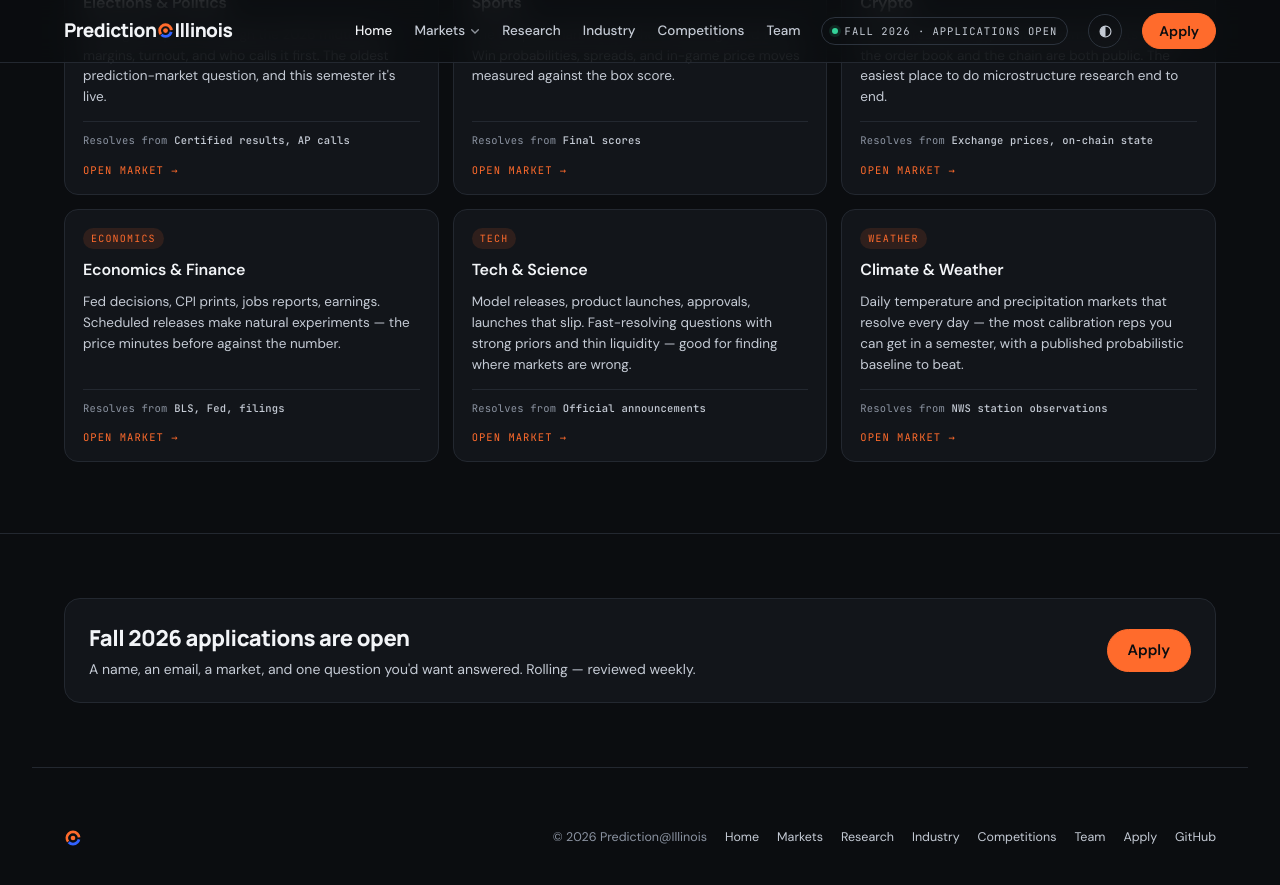
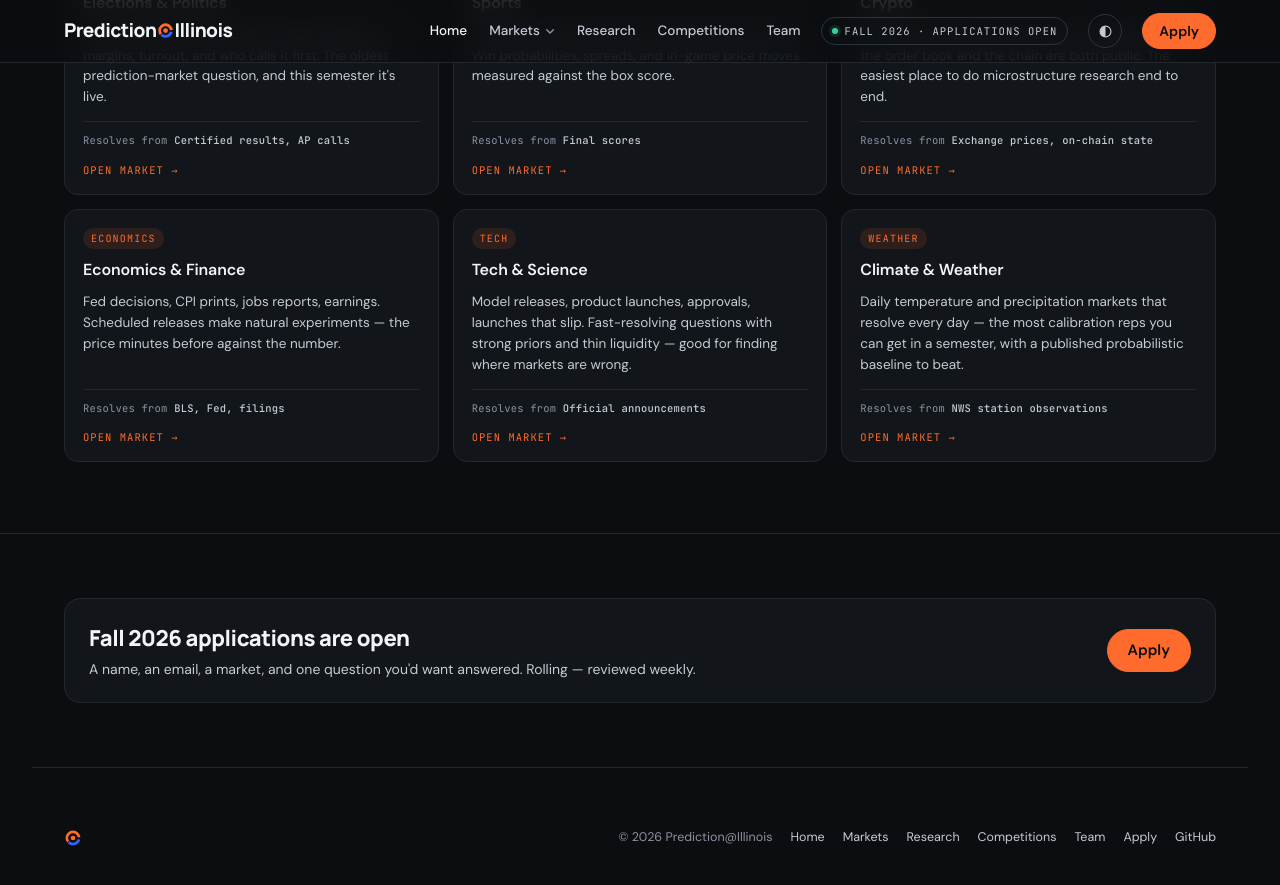
Before and after one commit to Prediction-Illinois/prediction-illinois.github.io, a Jekyll site: the page built from index.html, in a window 1280 px wide and 900 px high, scrolled down 817 px. Shown: the top 885 px of the window. Built offline with Jekyll 4.4.1, drawn with Linux system fonts in a browser that asks for light colours.

Commit message:
Hide the Industry Projects page for now

```diff
--- a/_includes/footer.html
+++ b/_includes/footer.html
@@ -2,7 +2,7 @@
   <div class="foot-row">
     <a class="brandlink" href="/" aria-label="Home"><svg style="color:var(--brand)"><use href="#mark"/></svg></a>
     <span>© 2026 Prediction@Illinois</span>
-    <a href="/">Home</a><a href="/markets/">Markets</a><a href="/research/">Research</a><a href="/industry/">Industry</a><a href="/competitions/">Competitions</a><a href="/team/">Team</a><a href="{{ site.apply_url }}" target="_blank" rel="noopener">Apply</a>
+    <a href="/">Home</a><a href="/markets/">Markets</a><a href="/research/">Research</a><a href="/competitions/">Competitions</a><a href="/team/">Team</a><a href="{{ site.apply_url }}" target="_blank" rel="noopener">Apply</a>
     <a href="https://github.com/Prediction-Illinois" target="_blank" rel="noopener">GitHub</a>
   </div>
 </footer>
--- a/_includes/header.html
+++ b/_includes/header.html
@@ -30,7 +30,6 @@
         </div>
       </div>
       <a href="/research/"{% if page.url == '/research/' %} class="on"{% endif %}>Research</a>
-      <a href="/industry/"{% if page.url == '/industry/' %} class="on"{% endif %}>Industry</a>
       <a href="/competitions/"{% if page.url == '/competitions/' %} class="on"{% endif %}>Competitions</a>
       <a href="/team/"{% if page.url == '/team/' %} class="on"{% endif %}>Team</a>
     </nav>
--- a/industry/index.html
+++ b/industry/index.html
@@ -1,4 +1,5 @@
 ---
+published: false   # hidden until partner firms are confirmed; set to true (and restore the nav/footer links) to bring it back
 layout: default
 title: Industry Projects
 description: Each semester a partner trading firm brings a real prediction-market problem to Prediction@Illinois. Members work on it with the firm's researchers, and standout members interview directly for internships and full-time roles.
```
